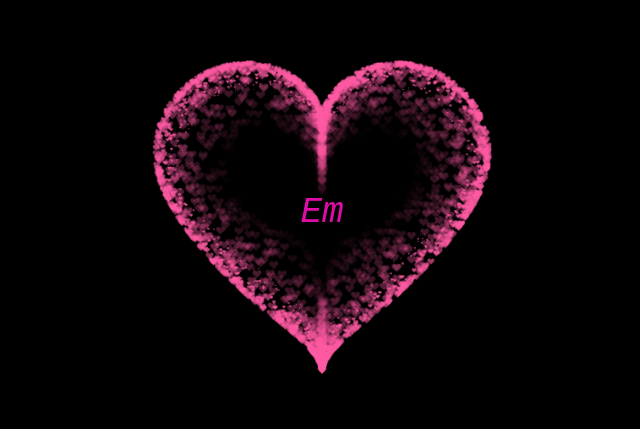
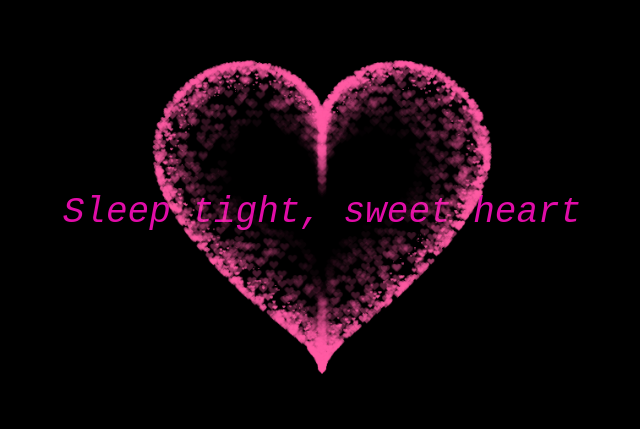
Before and after one commit to RioNguyen/heart-for-her, a plain HTML site: page index.html in a window 1280 px wide. Shown: the part 185-614 px from the top of the page, without its empty margins (318-958 px from the left). Drawn offline with Linux system fonts and the light colour scheme.

Commit message:
Em => Sleep tight, sweet heart
Change text

```diff
--- a/index.html
+++ b/index.html
@@ -351,7 +351,7 @@
         justify-content: center;
         margin-bottom: 5px;
         text-align: center;">
-        Em
+        Sleep tight, sweet heart
     </div>
 
 </body>
```
